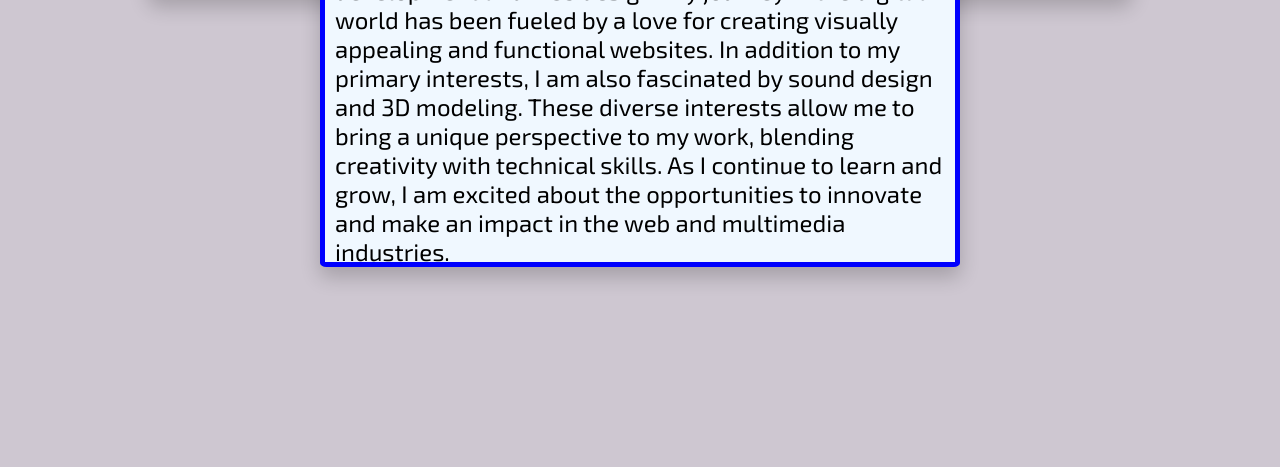
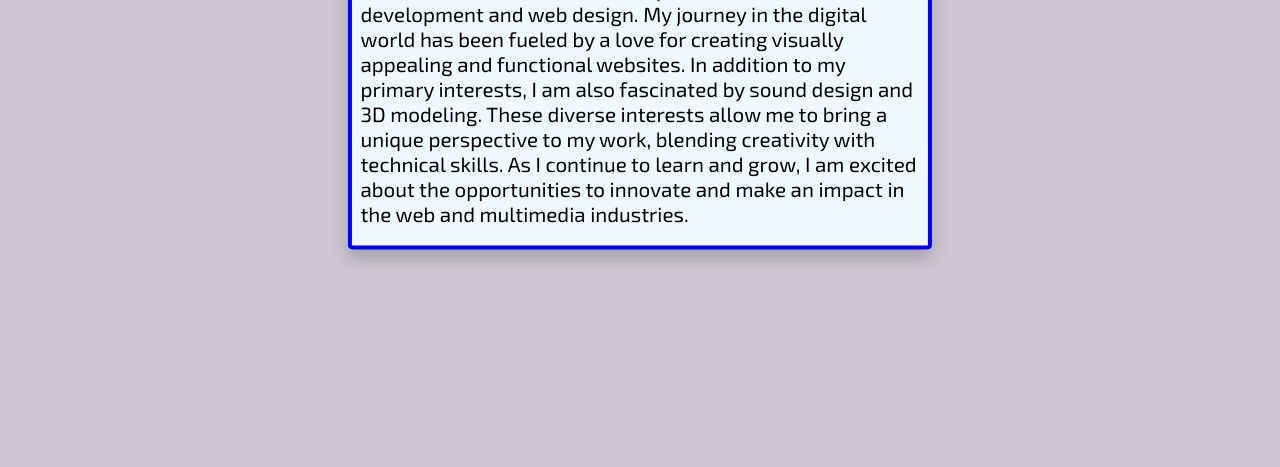
Before and after one commit to Costizaur/Costizaur.github.io, a plain HTML site: page index.html in a window 1280 px wide. Shown: the part 333-800 px from the top of the page. Drawn offline with Linux system fonts and the light colour scheme.

Commit message:
Update style.css

```diff
--- a/style.css
+++ b/style.css
@@ -10,6 +10,7 @@
     box-sizing: border-box;
     margin: 0;
     padding: 0;
+    zoom: 97%;
 }
 
 :root {
```
